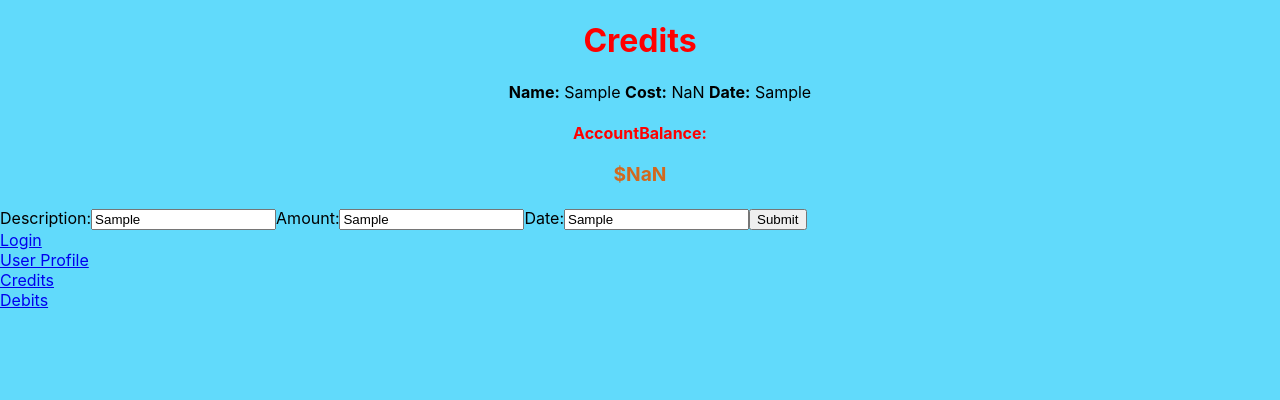
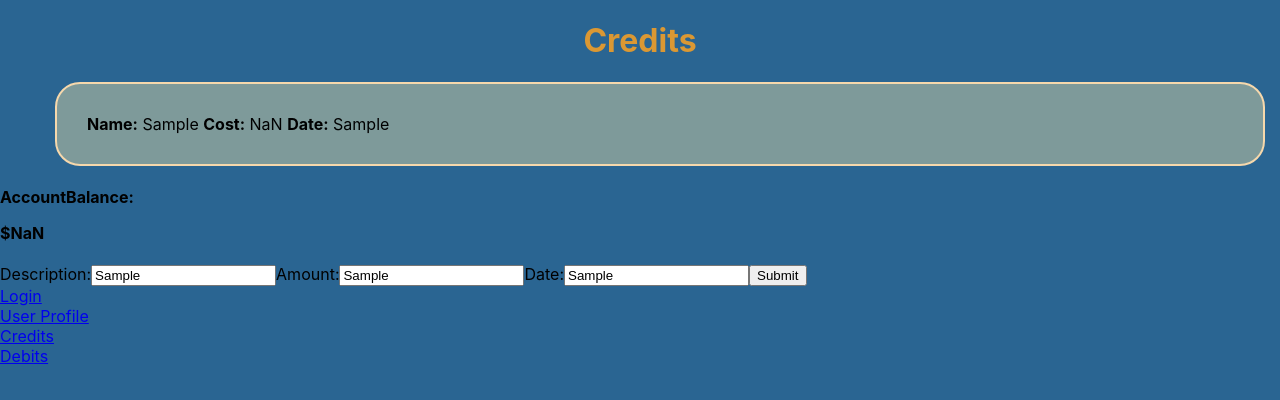
Before and after one commit to caesar-chin/Assignment-7, a React (Create React App) app: page /credits in a window 1280 px wide. Both pictures are taken after typing "Sample", "Sample", "Sample" into the empty fields and a click on the button "Submit". Shown: the top 400 px of the page. Built offline with nearby package versions, Linux system fonts and the light colour scheme; no server answers.

Commit message:
added credits and debits styling

```diff
--- a/src/App.css
+++ b/src/App.css
@@ -38,5 +38,5 @@
 }
 
 body {
-  background-color: #61dafb;
+  background-color: #2a6592;
 }
--- a/src/Components/Credits.js
+++ b/src/Components/Credits.js
@@ -1,5 +1,5 @@
 import React, { Component } from "react";
-import styles from "./debitCreditStyles.css";
+import styles from "./debitCreditStyles.module.css";
 import { BrowserRouter as Router, Route, Switch, Link } from "react-router-dom";
 
 export default class Credits extends Component {
@@ -43,12 +43,12 @@ export default class Credits extends Component {
     let creditTransactions = this.state.creditTransactions;
     return (
       <div>
-        <h1 className="type-header">Credits</h1>
+        <h1 className={styles.headers}>Credits</h1>
         <div className="transactions-list">
           {creditTransactions.map((transaction, index) => {
             return (
               <ul key={index}>
-                <li>
+                <li className={styles.credits}>
                   <b>Name:</b> {transaction.description} <b>Cost:</b>{" "}
                   {transaction.amount} <b>Date:</b> {transaction.date}
                 </li>
--- a/src/Components/Debits.js
+++ b/src/Components/Debits.js
@@ -1,5 +1,5 @@
 import React, { Component } from "react";
-import styles from "./debitCreditStyles.css";
+import styles from "./debitCreditStyles.module.css";
 import { BrowserRouter as Router, Route, Switch, Link } from "react-router-dom";
 
 export default class Debits extends Component {
@@ -43,12 +43,12 @@ export default class Debits extends Component {
     let debitTransactions = this.state.debitTransactions;
     return (
       <div>
-        <h1 className="type-header">Debits</h1>
+        <h1 className={styles.headers}>Debits</h1>
         <div className="transactions-list">
           {debitTransactions.map((transaction, index) => {
             return (
               <ul key={index}>
-                <li>
+                <li className={styles.debits}>
                   <b>Name:</b> {transaction.description} <b>Cost:</b>{" "}
                   {transaction.amount} <b>Date:</b> {transaction.date}
                 </li>
--- a/src/Components/debitCreditStyles.css
+++ /dev/null
@@ -1,24 +0,0 @@
-.type-header {
-  display: block;
-  text-align: center;
-  color: red;
-}
-
-.transactions-list {
-  display: block;
-  text-align: center;
-}
-
-ul {
-  list-style: none;
-}
-
-.account-balance-header {
-  text-align: center;
-  color: red;
-}
-
-.account-balance-text {
-  color: chocolate;
-  font-size: 1.2rem;
-}
--- /dev/null
+++ b/src/Components/debitCreditStyles.module.css
@@ -0,0 +1,39 @@
+.headers {
+  text-align: center;
+  color: #db9833;
+}
+
+.transactions-list {
+  display: block;
+  text-align: center;
+}
+
+ul {
+  list-style: none;
+}
+
+.account-balance-header {
+  text-align: center;
+  color: red;
+}
+
+.account-balance-text {
+  color: chocolate;
+  font-size: 1.2rem;
+}
+
+.credits {
+  margin: 15px;
+  padding: 30px;
+  border: 2px solid #f6d8ac;
+  border-radius: 25px;
+  background-color: #7e9a9a;
+}
+
+.debits {
+  margin: 15px;
+  padding: 30px;
+  border: 2px solid #f6d8ac;
+  border-radius: 25px;
+  background-color: #7e9a9a;
+}
```
